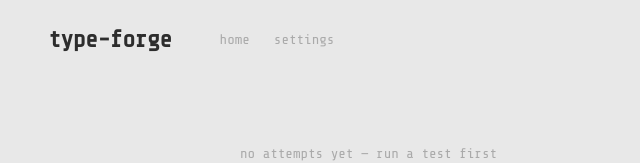
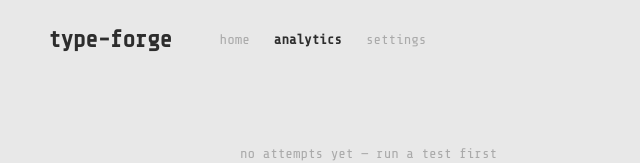
Before and after one commit to Shantanoo-Chandorkar/type-forge, a Next.js app: page /analytics in a window 1280 px wide. Shown: the top 163 px of the page, without its empty margins (0-640 px from the left). Built offline with nearby package versions, Linux system fonts and the light colour scheme.

Commit message:
Add analytics link to header navigation

```diff
--- a/components/Header.jsx
+++ b/components/Header.jsx
@@ -4,6 +4,7 @@ import { usePathname } from 'next/navigation';
 
 const NAV_LINKS = [
     { href: '/', label: 'home' },
+    { href: '/analytics', label: 'analytics' },
     { href: '/settings', label: 'settings' },
 ];
 
```
